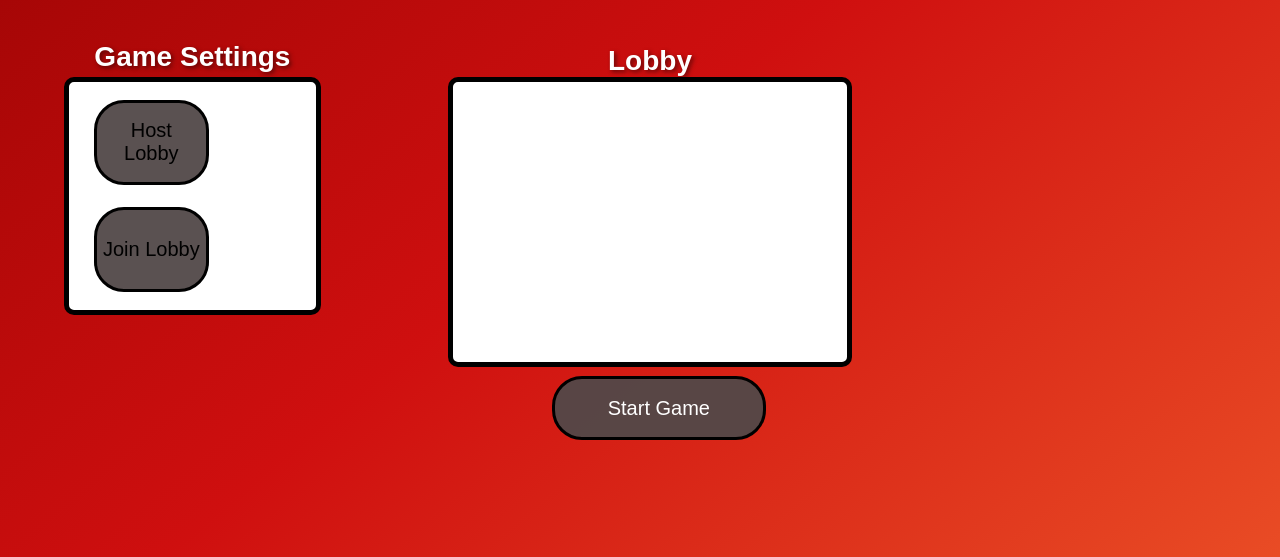
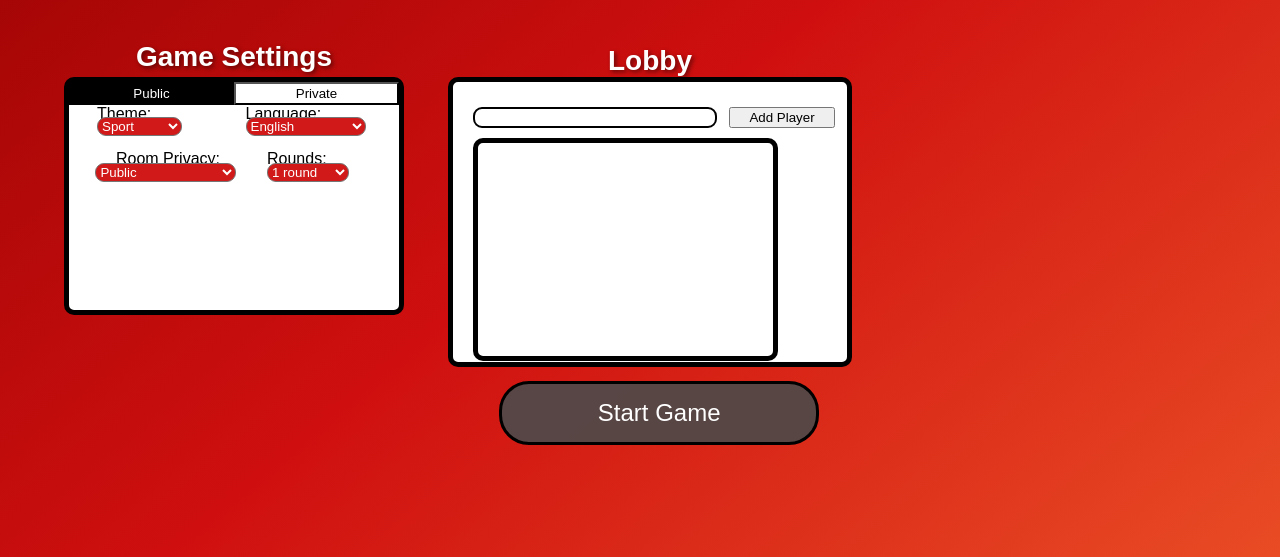
Before and after one commit to Ryan-Mackenzie-MMU/OddOneOutGame, a plain HTML site: page HTML/Host_Lobby.html in a window 1280 px wide. Shown: the part 243-800 px from the top of the page. Drawn offline with Linux system fonts and the light colour scheme.

Commit message:
Updated Host_Lobby to set game settings and ad new players

```diff
--- /dev/null
+++ b/CSS/Host_Lobby/Game_Settings_Style.css
@@ -0,0 +1,110 @@
+.gameSettings-container{
+    position: absolute;
+    top: 40%;              /* Adjust this value to move it up/down */
+    left: 5%;
+    width: 25%;
+    height: 28.5%;
+    object-fit: contain;
+    padding-left: 10px;
+    border: 5px solid black;
+    background-color: white;
+    border-radius: 10px;
+}
+
+#settingsText{
+    color: rgb(255, 255, 255);
+    position: absolute;
+    top: -26%;
+    font-size: 3.5vmin;
+    width: 150%;
+}
+
+
+.chosen{
+    background-color: black;
+    color: white;
+    border: none;
+}
+
+.notChosen{
+    background-color: white;
+    color: black;
+    border-color: black;
+}
+
+#PublicBt{
+    position: absolute;
+    height: 10%;
+    width: 50%;
+    left: 0%;
+}
+
+#PrivateBt{
+    position: absolute;
+    height: 10%;
+    width: 50%;
+    right: 0%;
+}
+
+label{
+    color: rgb(0, 0, 0);
+}
+
+#ThemeBox{
+    position: absolute;
+    width: 43%;
+    top: 10%;
+    right: 70%;
+    height: 50%;
+}
+
+#LanguageBox{
+    position: absolute;
+    width: 43%;
+    top: 10%;
+    right: 25%;
+    height: 50%;
+}
+
+#RoomPrivacyBox{
+    position: absolute;
+    width: 50%;
+    top: 30%;
+    right: 67%;
+    height: 50%;
+}
+
+#RoundsBox{
+    position: absolute;
+    width: 50%;
+    top: 30%;
+    right: 15%;
+    height: 50%;
+}
+
+#themeLbl, #languageLbl, #roomPrivacyLbl, #roundsLbl{
+    position: absolute;
+}
+
+#themeSel, #languageSel, #roomPrivacySel, #roundsSel {
+    position: absolute;
+    top: 11%;
+    border-radius: 9px;
+    background-color: rgba(209,25,25);
+    color: white; /* text color of selected item */
+}
+
+#languageSel, #roomPrivacySel{
+    width: 85%;
+}
+
+#roomPrivacyLbl{
+    width: 100%;
+    left: 44%;
+}
+
+#themeSel option, #languageSel option, #roomPrivacySel option, #roundsSel option {
+    background-color: white;
+    color: black;
+    border-radius: 9px;
+}
--- /dev/null
+++ b/CSS/Host_Lobby/Lobby_Style.css
@@ -0,0 +1,75 @@
+.playersInLobby-container{
+    position: absolute;
+    top: 40%;              /* Adjust this value to move it up/down */
+    left: 35%;
+    width: 30%;
+    height: 35%;
+    object-fit: contain;
+    padding-left: 10px;
+    border: 5px solid black;
+    color: black;
+    border-radius: 10px;
+    background-color: white;
+}
+
+#playerLobbyText{
+    color: white;
+    position: absolute;
+    top: -20%;
+    font-size: 3.5vmin;
+    width: 150%;
+}
+
+#usernameLbl{
+}
+
+#playerName{
+    position: absolute;
+    top: 9%;
+    left: 5%;
+    width: 60%;
+    border-radius: 9px;
+    border: 2px solid black;
+}
+
+#addPlayer{
+    position: absolute;
+    top: 9%;
+    left: 70%;
+    width: 27%;
+}
+
+#playersJoined{
+    position: absolute;
+    top: 20%;              /* Adjust this value to move it up/down */
+    left: 5%;
+    width: 70%;
+    height: 69%;
+    object-fit: contain;
+    padding-left: 10px;
+    border: 5px solid black;
+    color: black;
+    border-radius: 10px;
+    background-color: white;
+    padding: 10px;
+}
+
+hr {
+    width: 100%;
+    margin: 10px 0;   /* space above and below */
+    border: none;
+    border-top: 2px solid black; /* clean line */
+}
+
+#startGame-button{
+    position: absolute;
+    top: 78%;
+    left: 39%;
+    color: rgb(255, 255, 255);
+    border: 3px solid black;
+    border-radius: 30px;
+    background-color: rgba(82, 72, 72, 0.95);
+    width: 25%;
+    height: 8%;
+    font-size: 3vmin;
+}
--- a/CSS/Host_Lobby_Style.css
+++ b/CSS/Host_Lobby_Style.css
@@ -1,12 +1,12 @@
 body {
     margin: 0;
     height: 100vh;
-        background: linear-gradient(140deg, rgb(152, 3, 3) 0%, rgb(207, 15, 15) 50%, rgb(233, 76, 37) 100%);
-
+    background: linear-gradient(140deg, rgb(152, 3, 3) 0%, rgb(207, 15, 15) 50%, rgb(233, 76, 37) 100%);
     font-family: Arial, sans-serif;
     color: rgb(255, 255, 255);
     text-align: center;
     position: relative;
+    overflow: hidden;
 }
 
 h1 {
@@ -41,102 +41,3 @@ h1 {
     height: 30%;
     object-fit: contain;
 }
-
-.gameSettings-container{
-    position: absolute;
-    top: 40%;              /* Adjust this value to move it up/down */
-    left: 5%;
-    width: 18.5%;
-    height: 28.5%;
-    object-fit: contain;
-    padding-left: 10px;
-    border: 5px solid black;
-    background-color: white;
-    border-radius: 10px;
-}
-
-#settingsText{
-    color: rgb(255, 255, 255);
-    position: absolute;
-    top: -26%;
-    font-size: 3.5vmin;
-    width: 150%;
-}
-
-button{
-    position: absolute;
-    font-size: 2.5vmin;
-    color: rgb(255, 255, 255,);
-    border: 3px solid black;
-    border-radius: 30px;
-    background-color: rgba(82, 72, 72, 0.95);
-    width: 46.7%;
-    height: 37%;
-}
-
-#hostLobby-button{
-    top: 8%;
-    left: 10%;
-}
-
-#joinLobby-button{
-    top: 55%;
-    left: 10%;
-
-}
-
-.playersInLobby-container{
-    position: absolute;
-    top: 40%;              /* Adjust this value to move it up/down */
-    left: 35%;
-    width: 30%;
-    height: 35%;
-    object-fit: contain;
-    padding-left: 10px;
-    border: 5px solid black;
-    color: black;
-    border-radius: 10px;
-    background-color: white;
-}
-
-#playerLobbyText{
-    color: white;
-    position: absolute;
-    top: -20%;
-    font-size: 3.5vmin;
-    width: 150%;
-}
-
-#startGame-button{
-    position: absolute;
-    top: 105%;
-    left: 25%;
-    color: rgb(255, 255, 255);
-    border: 3px solid black;
-    border-radius: 30px;
-    background-color: rgba(82, 72, 72, 0.95);
-    width: 54.5%;
-    height: 23%;
-}
-
-.addPlayer-container{
-    position: absolute;
-    top: 40%;              /* Adjust this value to move it up/down */
-    left: 70%;
-    width: 18.5%;
-    height: 28.5%;
-    object-fit: contain;
-    padding-left: 10px;
-    border: 5px solid black;
-    color: black;
-    border-radius: 10px;
-    background-color: white;
-}
-
-#addPlayerText{
-    color: white;
-    position: absolute;
-    top: -26%;
-    font-size: 3.5vmin;
-    width: 100%;
-}
--- a/HTML/Host_Lobby.html
+++ b/HTML/Host_Lobby.html
@@ -6,6 +6,8 @@
     <meta name="viewport" content="width=device-width, initial-scale=1.0">
     <title>Odd One Out</title>
     <link rel="stylesheet" href="../CSS/Host_Lobby_Style.css">
+    <link rel="stylesheet" href="../CSS/Host_Lobby/Game_Settings_Style.css">
+    <link rel="stylesheet" href="../CSS/Host_Lobby/Lobby_Style.css">
 </head>
 <body>
 
@@ -20,14 +22,75 @@
 
     <div class="gameSettings-container">
         <h1 id="settingsText">Game Settings</h1>
-        <button id="hostLobby-button">Host Lobby</button>
-        <button id="joinLobby-button">Join Lobby</button>
+
+        <div id="PrivacyBox">
+            <button class="chosen" id="PublicBt">Public</button>
+            <button class="notChosen" id="PrivateBt">Private</button>
+        </div>
+
+        <div id="ThemeBox">
+            <label for="Theme" id="themeLbl">Theme:</label>
+
+            <select name="Theme" id="themeSel">
+                <option value="sport">Sport</option>
+                <option value="food">Food</option>
+                <option value="games">Games</option>
+                <option value="films">Films</option>
+                <option value="celebrities">Celebrities</option>
+                <option value="music">Music</option>
+            </select>
+        </div>
+
+        <div id="LanguageBox">
+            <label for="Language" id="languageLbl">Language:</label>
+
+            <select name="Langauge" id="languageSel">
+                <option value="english">English</option>
+            </select>
+        </div>
+
+        <div id="RoomPrivacyBox">
+            <label for="RoomPrivacy" id="roomPrivacyLbl">Room Privacy:</label>
+
+            <select name="RoomPrivacy" id="roomPrivacySel">
+                <option value="public">Public</option>
+                <option value="private">Private</option>
+            </select>
+        </div>
+
+        <div id="RoundsBox">
+            <label for="Rounds" id="roundsLbl">Rounds:</label>
+
+            <select name="Rounds" id="roundsSel">
+                <option value="1round">1 round</option>
+                <option value="2rounds">2 rounds</option>
+                <option value="3rounds">3 rounds</option>
+                <option value="5rounds">5 rounds</option>
+                <option value="10rounds">10 rounds</option>
+            </select>
+        </div>
+
     </div>
 
     <div class="playersInLobby-container">
         <h1 id="playerLobbyText">Lobby</h1>
-        <button id="startGame-button" onclick="location.href='../HTML/Game.html'">Start Game</button>
+
+        <div id="usernameBox">
+        <label for="playerName" id="usernameLbl"></label>
+        <input type="text" id="playerName" name="playerName"><br><br>
+        <input type="submit" id="addPlayer" value="Add Player">
+        </div>
+
+        <div id="playersJoined">
+            Player1
+            <hr>
+            Player4
+        </div>
     </div>
+
+    <button id="startGame-button" onclick="location.href='../HTML/Game.html'">Start Game</button>
+
+<script src="../JS/Host_Lobby_Script.js"></script>
 </body>
 
 </html>
--- /dev/null
+++ b/JS/Host_Lobby_Script.js
@@ -0,0 +1,70 @@
+//Changes public/private button colour when clicked
+const publicBtn = document.getElementById("PublicBt");
+const privateBtn = document.getElementById("PrivateBt");
+
+publicBtn.addEventListener("click", () => {
+    publicBtn.classList.add("chosen");
+    publicBtn.classList.remove("notChosen");
+
+    privateBtn.classList.add("notChosen");
+    privateBtn.classList.remove("chosen");
+});
+
+privateBtn.addEventListener("click", () => {
+    privateBtn.classList.add("chosen");
+    privateBtn.classList.remove("notChosen");
+
+    publicBtn.classList.add("notChosen");
+    publicBtn.classList.remove("chosen");
+});
+
+// Add player functionality -----------------------------
+
+// Array to keep track of players
+let players = []; // initial players
+
+// Get DOM elements
+const playerInput = document.getElementById("playerName");
+const addPlayerBtn = document.getElementById("addPlayer");
+const playersJoinedDiv = document.getElementById("playersJoined");
+
+// Function to update the displayed player list
+function updatePlayersList() {
+    // Clear current content
+    playersJoinedDiv.innerHTML = "";
+
+    // Loop through players and add them to the div
+    players.forEach((player, index) => {
+        const playerDiv = document.createElement("div");
+        playerDiv.textContent = player;
+        playersJoinedDiv.appendChild(playerDiv);
+
+        // Add <hr> after each player except the last
+        if (index < players.length - 1) {
+            const hr = document.createElement("hr");
+            playersJoinedDiv.appendChild(hr);
+        }
+    });
+}
+
+// Event listener for "Add Player" button
+addPlayerBtn.addEventListener("click", () => {
+    const newPlayer = playerInput.value.trim();
+
+    if (newPlayer === "") {
+        alert("Please enter a name!");
+        return;
+    }
+
+    if (players.length >= 6) {
+        alert("Lobby is full! Maximum of 6 players allowed.");
+        return;
+    }
+
+    players.push(newPlayer);  // Add to array
+    updatePlayersList();      // Refresh UI
+    playerInput.value = "";   // Clear input
+});
+
+// Initial render
+updatePlayersList();
```
